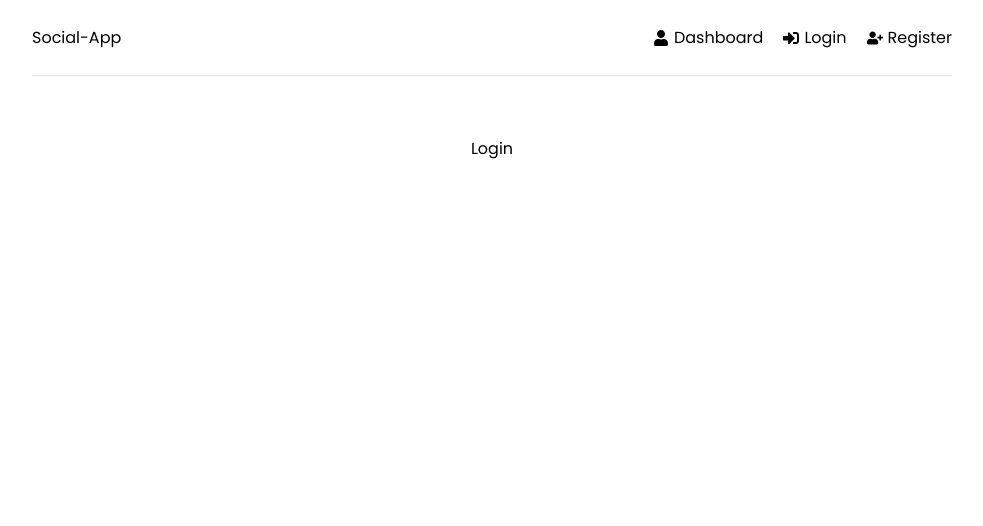
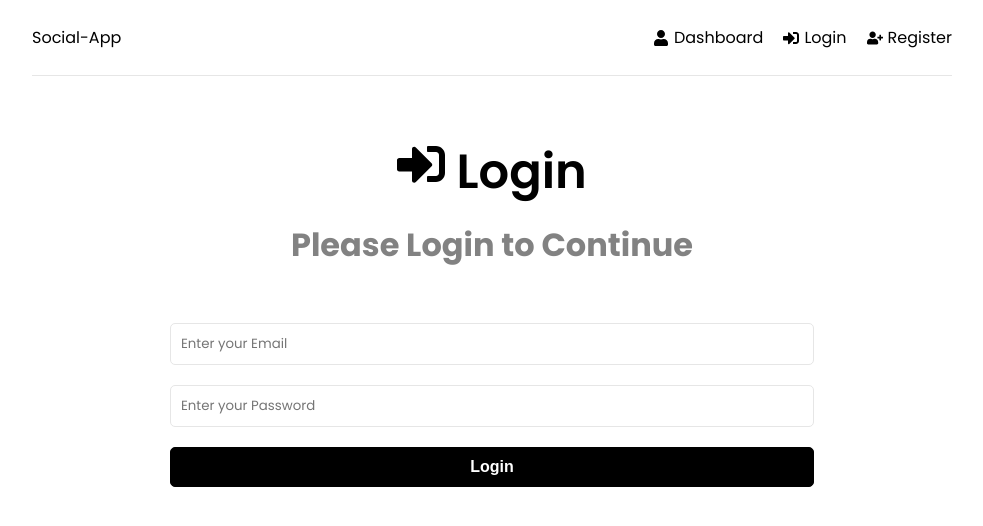
Before and after one commit to MNlegion/social-app, a React (Create React App) app in the folder client/: page /login in a window 1280 px wide. Shown: the top 526 px of the page, without its empty margins (148-1131 px from the left). Built offline with nearby package versions, Linux system fonts and the light colour scheme.

Commit message:
Login page implemented

```diff
--- a/client/src/pages/Login.jsx
+++ b/client/src/pages/Login.jsx
@@ -1,9 +1,68 @@
-import React from 'react'
+import React from "react";
+import { useState, useEffect } from "react";
+import { FaSignInAlt } from "react-icons/fa";
 
 function Login() {
+  const [formData, setFormData] = useState({
+    email: "",
+    password: "",
+  });
+
+  const { email, password } = formData;
+
+  const onChange = (e) => {
+    setFormData((prevState) => ({
+      ...prevState,
+      [e.target.name]: e.target.value,
+    }));
+  };
+
+  const onSubmit = (e) => {
+    e.preventDefault();
+  };
+
   return (
-    <div>Login</div>
-  )
+    <>
+      <section className="heading">
+        <h1>
+          <FaSignInAlt /> Login
+        </h1>
+        <p> Please Login to Continue</p>
+      </section>
+
+      <section className="form">
+        <form onSubmit={onSubmit}>
+          <div className="form-group">
+            <input
+              type="email"
+              className="form-control"
+              id="email"
+              name="email"
+              value={email}
+              placeholder="Enter your Email"
+              onChange={onChange}
+            />
+          </div>
+          <div className="form-group">
+            <input
+              type="password"
+              className="form-control"
+              id="password"
+              name="password"
+              value={password}
+              placeholder="Enter your Password"
+              onChange={onChange}
+            />
+          </div>
+          <div className="form-group">
+            <button type="submit" className="btn btn-block">
+              Login
+            </button>
+          </div>
+        </form>
+      </section>
+    </>
+  );
 }
 
-export default Login
+export default Login;
--- a/package.json
+++ b/package.json
@@ -24,6 +24,7 @@
     "bcryptjs": "^2.4.3",
     "body-parser": "^1.20.2",
     "colors": "^1.4.0",
+    "concurrently": "^8.2.2",
     "dotenv": "^16.4.5",
     "express": "^4.18.2",
     "express-async-handler": "^1.2.0",
```
Also changed, not shown: 1 other file (tests, documents, lock files or other folders).
